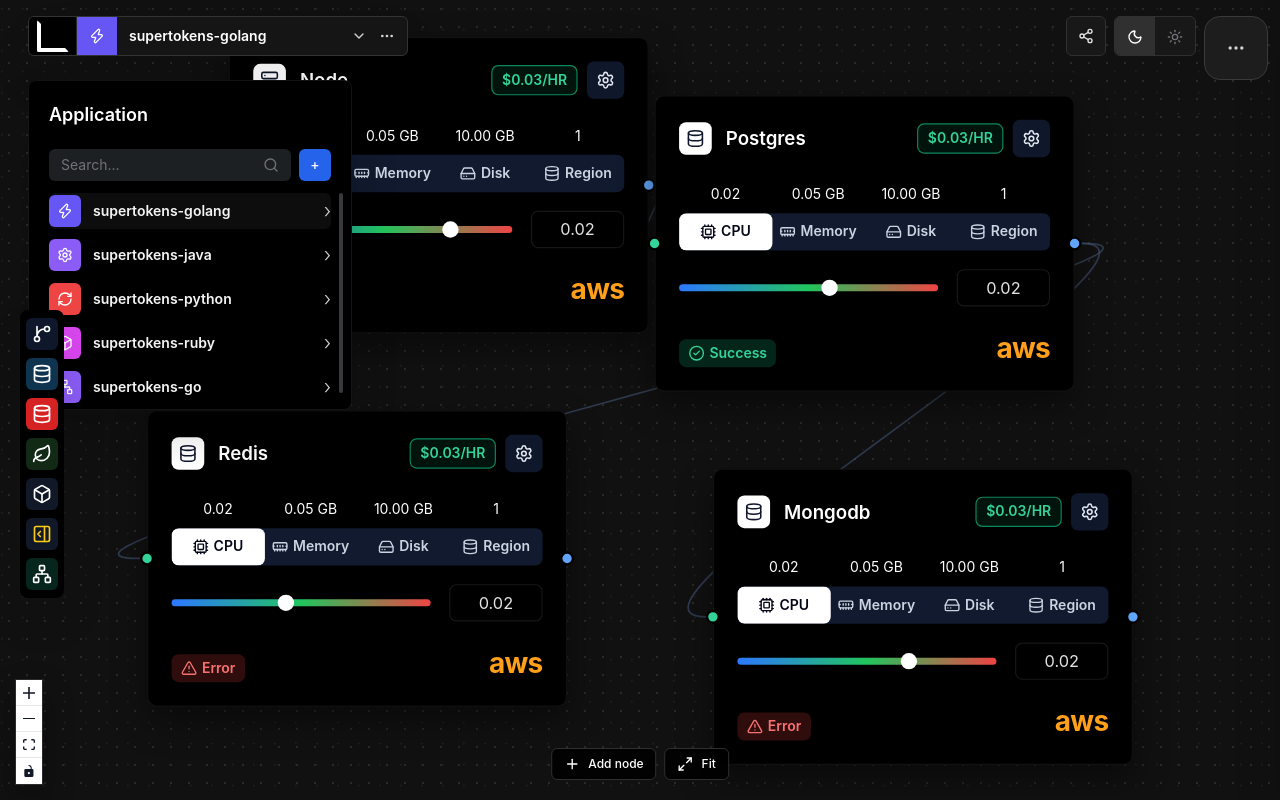
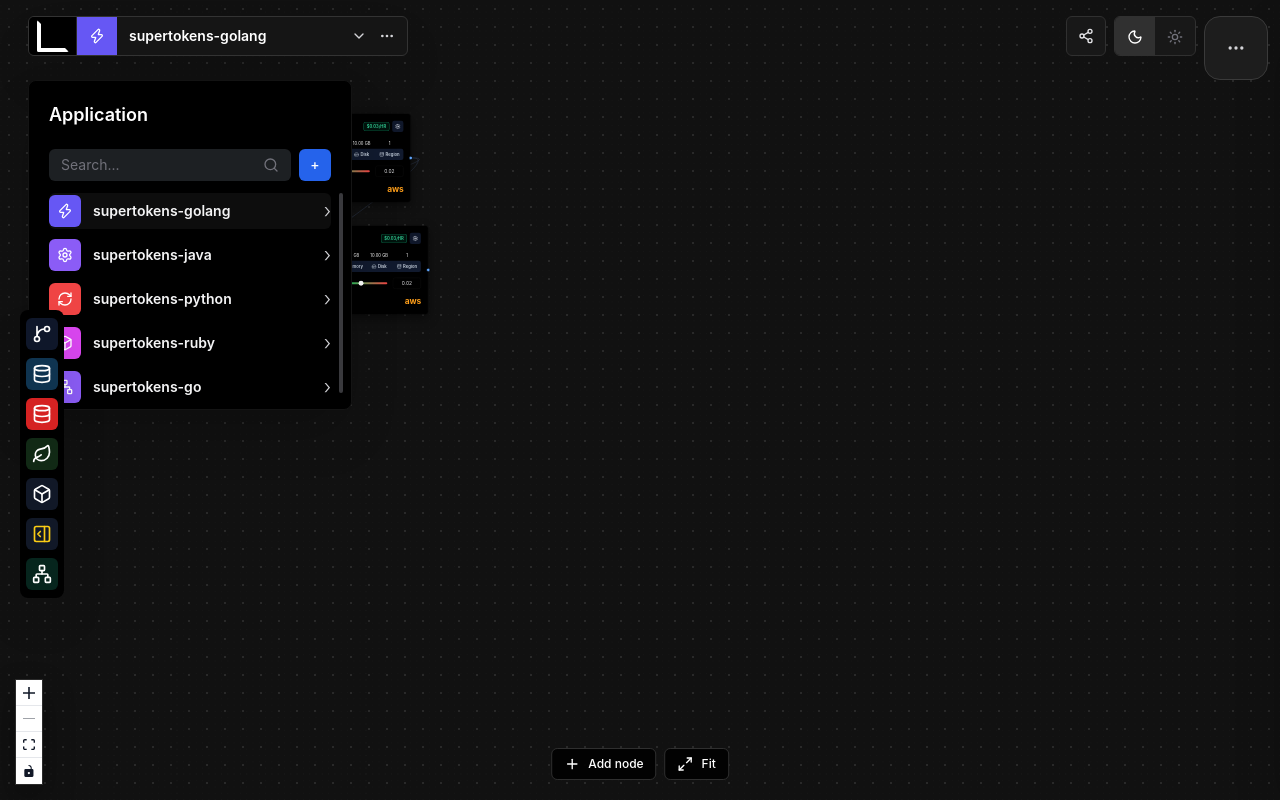
Before and after one commit to Ramdularey1/App-Graph-Builder, a React (Vite) app: page / in a window 1280 px wide. Built offline with nearby package versions, Linux system fonts and the light colour scheme.

Commit message:
update Zooming level

```diff
--- a/src/components/graph/GraphCanvas.tsx
+++ b/src/components/graph/GraphCanvas.tsx
@@ -207,8 +207,9 @@ export function GraphCanvas() {
               onConnect={onConnect}
               onSelectionChange={onSelectionChange}
               onNodesDelete={() => setSelectedNodeId(null)}
-              fitView
-              fitViewOptions={{ padding: 0.1 }}
+              defaultViewport={{ x: 10, y: 40, zoom: 0.35 }}
+              minZoom={0.35}
+              maxZoom={1.5}
               deleteKeyCode={['Backspace', 'Delete']}
               proOptions={{ hideAttribution: true }}
               className="dark-canvas-flow"
```
